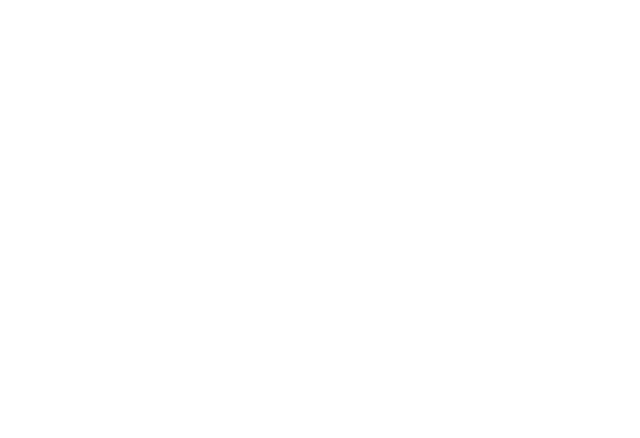
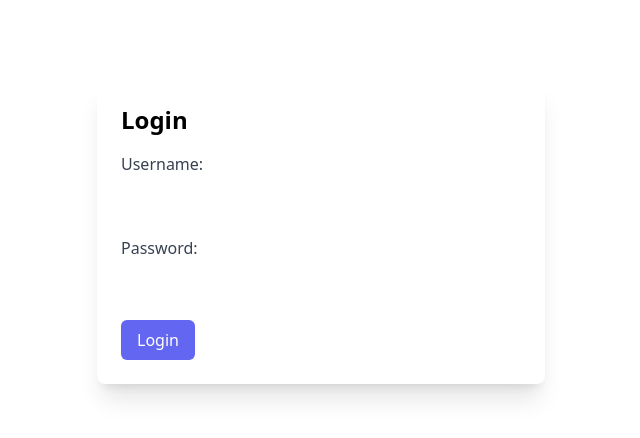
Before and after one commit to mridula-chowdhary/E-Voting-System-using-blockchain, a React (Create React App) app in the folder client/: page /login in a window 1280 px wide. Before the commit this address had no page. Shown: the top 438 px of the page, without its empty margins (319-959 px from the left). Built offline with nearby package versions, Linux system fonts and the light colour scheme.

Commit message:
Added naviagation in navbar component

```diff
--- a/client/src/App.js
+++ b/client/src/App.js
@@ -2,8 +2,8 @@ import React from 'react';
 import { BrowserRouter as Router, Route, Routes } from 'react-router-dom';
 import './App.css';
 import Homepages from './Pages/Homepages';
-import LoginUser from './Pages/Login';
 import { Contact } from './Pages/Contact';
+import Login from './Pages/Login';
 
 
 function App() {
@@ -12,7 +12,7 @@ function App() {
       <Router>
         <Routes>
           <Route path="/" element={<Homepages />} />
-          <Route path='/userLogin' element={<LoginUser/>}/>
+          <Route path="/login" element={<Login/>}/>
            <Route path ='/Contact' element={<Contact/>}/>
         </Routes>
       </Router>
--- a/client/src/Components/Navbar.jsx
+++ b/client/src/Components/Navbar.jsx
@@ -1,7 +1,6 @@
-'use client'
-
 import React from 'react'
 import { Menu, X, ChevronDown, ChevronRight } from 'lucide-react'
+import { Link } from 'react-router-dom'
 
 const menuItems = [
   {
@@ -14,7 +13,7 @@ const menuItems = [
   },
   {
     name: 'Contact',
-    href: '#',
+    href: '/Contact',
   },
 ]
 
@@ -69,12 +68,14 @@ const menuItems = [
           >
             Sign In
           </button>
+          <Link to='/login'>
             <button
               type="button"
               className="rounded-md border border-black px-3 py-2 text-sm font-semibold text-black shadow-sm focus-visible:outline focus-visible:outline-2 focus-visible:outline-offset-2 focus-visible:outline-black"
             >
               Log In
             </button>
+          </Link>
         </div>
         <div className="lg:hidden">
           <Menu onClick={toggleMenu} className="h-6 w-6 cursor-pointer" />
@@ -137,12 +138,14 @@ const menuItems = [
                   >
                     Sign In
                   </button>
+                  <Link to='/login'>
                     <button
                       type="button"
                       className="w-full rounded-md bg-black px-3 py-2 text-sm font-semibold text-white shadow-sm hover:bg-black/10 focus-visible:outline focus-visible:outline-2 focus-visible:outline-offset-2 focus-visible:outline-black"
                     >
                       Log In
                     </button>
+                  </Link>
                 </div>
               </div>
             </div>
--- a/client/src/Pages/Login.jsx
+++ b/client/src/Pages/Login.jsx
@@ -0,0 +1,56 @@
+import React, { useState } from 'react';
+
+function Login() {
+    const [username, setUsername] = useState('');
+    const [password, setPassword] = useState('');
+
+    const handleUsernameChange = (e) => {
+        setUsername(e.target.value);
+    }
+
+    const handlePasswordChange = (e) => {
+        setPassword(e.target.value);
+    }
+
+    const handleLogin = () => {
+        // Perform login authentication
+        // This is where you would interact with the blockchain to authenticate the user
+        // You can use smart contracts to manage user credentials and authentication
+        console.log('Logging in with username:', username, 'and password:', password);
+    }
+
+    return (
+        <div className="max-w-md mx-auto mt-20 p-6 bg-white rounded-lg shadow-xl">
+            <h2 className="text-2xl font-bold mb-4">Login</h2>
+            <form>
+                <div className="mb-4">
+                    <label className="block text-gray-700">Username:</label>
+                    <input
+                        type="text"
+                        value={username}
+                        onChange={handleUsernameChange}
+                        className="mt-1 p-2 block w-full rounded-md border-gray-300 focus:ring-indigo-500 focus:border-indigo-500"
+                    />
+                </div>
+                <div className="mb-4">
+                    <label className="block text-gray-700">Password:</label>
+                    <input
+                        type="password"
+                        value={password}
+                        onChange={handlePasswordChange}
+                        className="mt-1 p-2 block w-full rounded-md border-gray-300 focus:ring-indigo-500 focus:border-indigo-500"
+                    />
+                </div>
+                <button
+                    type="button"
+                    onClick={handleLogin}
+                    className="bg-indigo-500 text-white py-2 px-4 rounded-md hover:bg-indigo-600 focus:outline-none focus:ring-2 focus:ring-indigo-500 focus:ring-offset-2 focus:ring-offset-gray-100"
+                >
+                    Login
+                </button>
+            </form>
+        </div>
+    );
+}
+
+export default Login;
```
Lines whose indentation alone changed are shown as unchanged.
